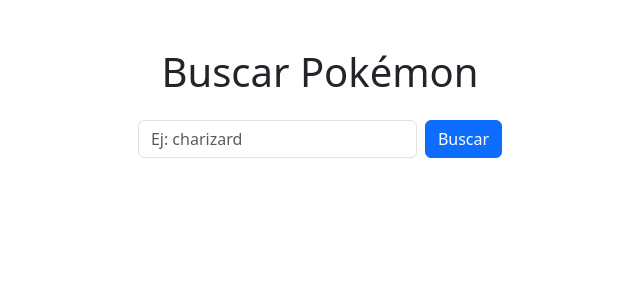
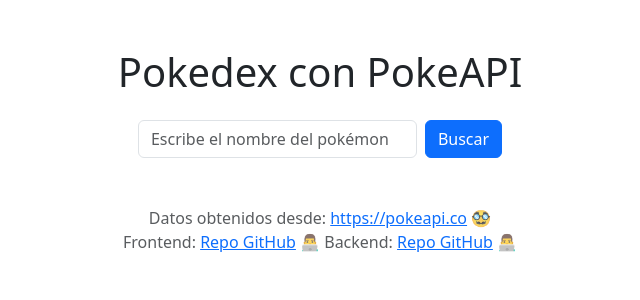
Before and after one commit to ElSaami/PokeAPI-Frontend, a React (Create React App) app: page / in a window 1280 px wide. Shown: the top 300 px of the page, without its empty margins (320-960 px from the left). Built offline with nearby package versions, Linux system fonts and the light colour scheme.

Commit message:
fix nuevas implementaciones

```diff
--- a/public/index.html
+++ b/public/index.html
@@ -2,7 +2,7 @@
 <html lang="en">
   <head>
     <meta charset="utf-8" />
-    <link rel="icon" href="%PUBLIC_URL%/favicon.ico" />
+    <link rel="icon" href="%PUBLIC_URL%/pokeball.png" />
     <meta name="viewport" content="width=device-width, initial-scale=1" />
     <meta name="theme-color" content="#000000" />
     <meta
@@ -24,7 +24,7 @@
       work correctly both with client-side routing and a non-root public URL.
       Learn how to configure a non-root public URL by running `npm run build`.
     -->
-    <title>React App</title>
+    <title>Pokedex con PokeAPI</title>
   </head>
   <body>
     <noscript>You need to enable JavaScript to run this app.</noscript>
--- a/src/App.js
+++ b/src/App.js
@@ -1,5 +1,6 @@
 import React, { useState } from 'react';
 import axios from 'axios';
+import Swal from 'sweetalert2';
 import { Bar } from 'react-chartjs-2';
 import {
   Chart as ChartJS,
@@ -34,7 +35,11 @@
       setData(res.data);
       await fetchEvolution(name);
     } catch (err) {
-      alert('Pokémon no encontrado');
+      Swal.fire({
+        icon: 'error',
+        title: 'Pokémon no encontrado',
+        text: 'Asegúrate de escribir correctamente el nombre.',
+      });
       setData(null);
       setEvolution([]);
     }
@@ -63,20 +68,26 @@
 
   return (
     <div className="container py-5">
-      <h1 className="mb-4 text-center">Buscar Pokémon</h1>
+      <h1 className="mb-4 text-center">Pokedex con PokeAPI</h1>
 
-      <div className="d-flex justify-content-center mb-4">
+      <form
+        onSubmit={(e) => {
+          e.preventDefault();
+          fetchPokemon();
+        }}
+        className="d-flex justify-content-center mb-4"
+      >
         <input
           type="text"
           value={pokemon}
           onChange={(e) => setPokemon(e.target.value)}
-          placeholder="Ej: charizard"
+          placeholder="Escribe el nombre del pokémon"
           className="form-control w-25 me-2"
         />
-        <button onClick={fetchPokemon} className="btn btn-primary">
+        <button type="submit" className="btn btn-primary">
           Buscar
         </button>
-      </div>
+      </form>
 
       {data && (
         <div className="card text-center mb-5 p-4 shadow">
@@ -137,6 +148,16 @@
           </div>
         </div>
       )}
+
+      {/* Footer */}
+      <footer className="text-center mt-5 text-muted">
+        Datos obtenidos desde:{' '}
+        <a href="https://pokeapi.co" target="_blank" rel="noopener noreferrer"> https://pokeapi.co</a> 🥸<br/>
+        Frontend:{' '}
+        <a href="https://github.com/ElSaami/PokeAPI-Frontend" target="_blank" rel="noopener noreferrer"> Repo GitHub</a> 👨‍💻
+        Backend:{' '}
+        <a href="https://github.com/ElSaami/PokeAPI-Backend" target="_blank" rel="noopener noreferrer"> Repo GitHub</a> 👨‍💻
+      </footer>
     </div>
   );
 }
```
Also changed, not shown: public/pokeball.png (added).
